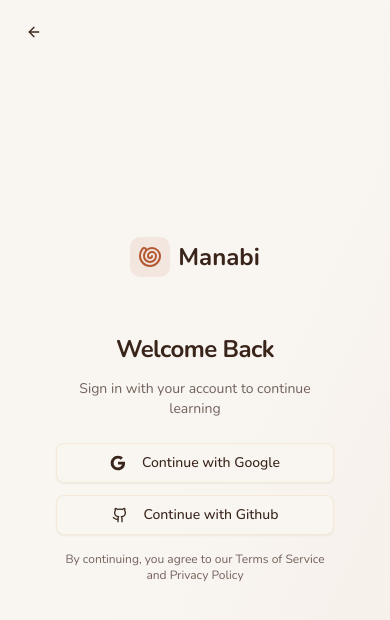
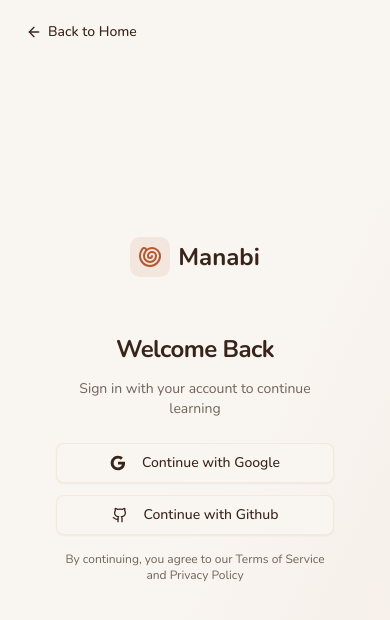
Before and after one commit to Hikkywannafly/manabi, a Next.js app: page /en/login in a window 390 px wide. Shown: the top 620 px of the page. Built offline with nearby package versions, Linux system fonts and the light colour scheme; no server answers.

Commit message:
chore: fix some stuff

```diff
--- a/src/app/[locale]/login/page.tsx
+++ b/src/app/[locale]/login/page.tsx
@@ -13,7 +13,7 @@
         <Link href="/" className="absolute top-4 left-4 sm:top-8 sm:left-8">
           <Button variant="ghost" size="sm">
             <ArrowLeft className="h-4 w-4" />
-            <span className="hidden sm:inline">Back to Home</span>
+            <span>Back to Home</span>
           </Button>
         </Link>
 
```
